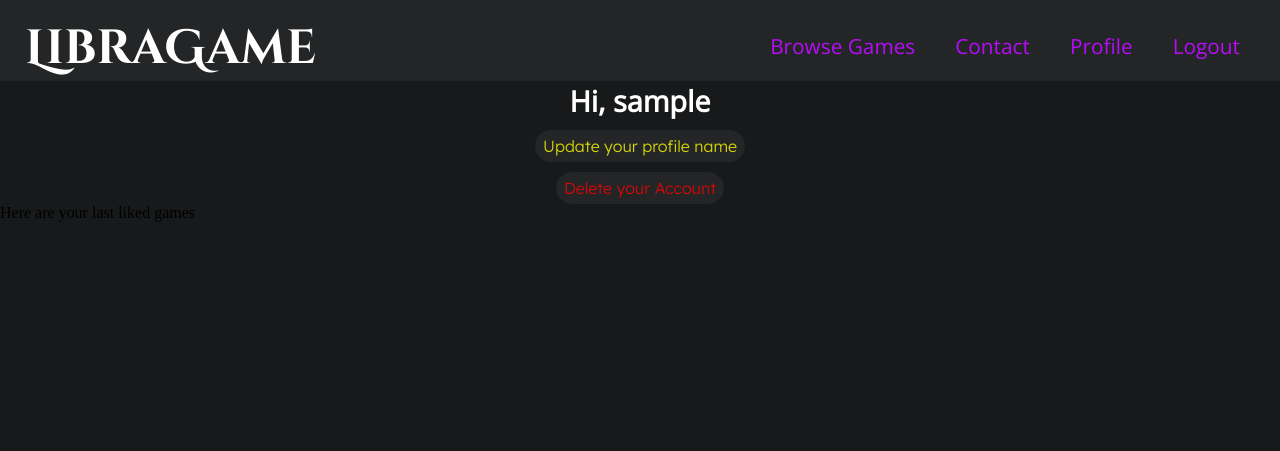
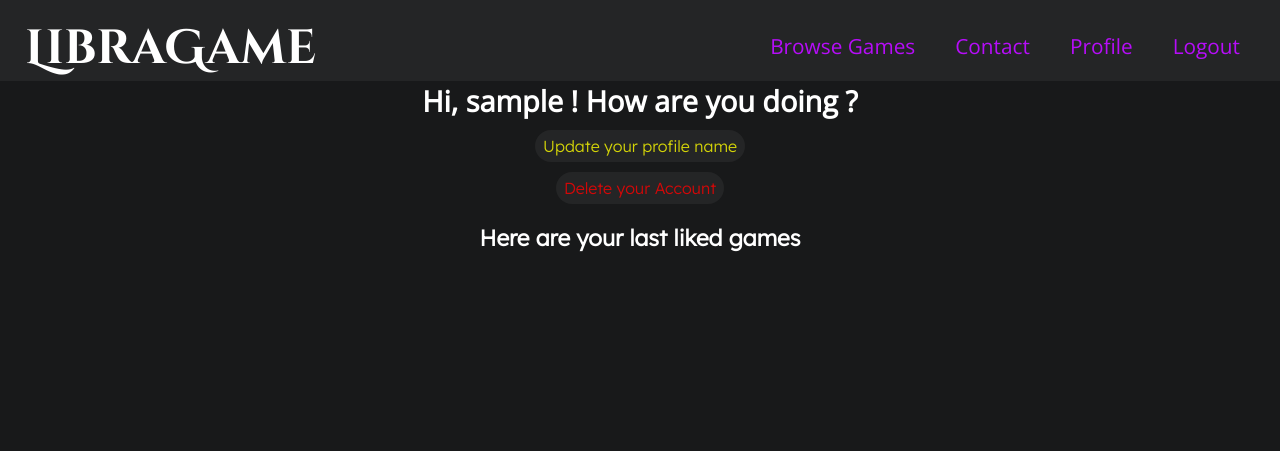
Before and after one commit to theo-hrd/libragame, a PHP site: template app/Views/userprofile.php in a window 1280 px wide. Shown: the top 451 px of the page. Run offline with PHP 8.4, Linux system fonts and the light colour scheme; the visitor is signed in with stand-in values (Sample User, id 1); the template is opened without the code that fills it: most values are stand-ins (such as "Sample title", 1, 10 or a date in 2020).

Commit message:
some css (again)

```diff
--- a/app/Views/game.php
+++ b/app/Views/game.php
@@ -3,7 +3,7 @@
 <div class="container">
     <div id="game">
         <div id="game_details">
-            <button class="like_btn"><a id="like_link"> <?= $isLiked ? "Liked !" : "Like" ?> (<?= " liked $countGame times by Libragamers "?>)</a></button>
+            <button class="like_btn" data-aos="flip-down"><a id="like_link"> <?= $isLiked ? "Liked !" : "Like" ?> (<?= " liked $countGame times by Libragamers "?>)</a></button>
             <?php
                 if(isset($_SESSION['errors']["not_connected"])){
             ?>
--- a/app/Views/userprofile.php
+++ b/app/Views/userprofile.php
@@ -4,17 +4,17 @@
 if(isset($_SESSION)){
 ?>
     <div class="vh">
-        <h1>Hi, <?= $_SESSION['username'] ?> </h1>
+        <h1>Hi, <?= $_SESSION['username'] ?> ! How are you doing ?</h1>
 
         <div class="profilebtns">
-            <button class="profile_name_edit"><a href="index.php?action=updateProfileName"> Update your profile name</a></button>
-            <button class="profile_delete"><a href="index.php?action=deleteProfilePage">Delete your Account</a></button>
+            <button class="profile_name_edit" data-aos="fade-left"><a href="index.php?action=updateProfileName" > Update your profile name</a></button>
+            <button class="profile_delete" data-aos="fade-right"><a href="index.php?action=deleteProfilePage" >Delete your Account</a></button>
         </div>
 
         <div class="liked_games">
-            <p>Here are your last liked games</p>
+            <h2 class="title_liked">Here are your last liked games</h2>
 
-                    <div id="liked_game_profile">
+                    <div id="liked_game_profile" class="game_title">
 
                     </div>
 
--- a/app/public/js/likedGame.js
+++ b/app/public/js/likedGame.js
@@ -10,15 +10,15 @@ function retrieveGames(likedGames){
 
             document.getElementById('liked_game_profile').insertAdjacentHTML('beforeend',
                 `
+
+                <div class="liked_game_box">
                     <div class="game_display">
                         <h2> ${game.name} </h2>
-                        <img src="${game.background_image}" alt="game image">
+                        <img src="${game.background_image}" alt="game image" data-aos="zoom-in">
                     </div>
+                </div>
 
-                    <div class="game_description">
-                        <h3> Game Description </h3>
-                        <p> ${game.description} </p>
-                    </div>
+
 
             `)
 
--- a/app/public/styles/desktop.css
+++ b/app/public/styles/desktop.css
@@ -175,10 +175,6 @@
     .brand_name{
         font-size: 3rem;
     }
-    /*  navbar */
-    /* .navbar{
-        padding: 0px 10px;
-    } */
 
 
     /* --- homepage.php --- */
@@ -242,6 +238,14 @@
         width: 500px;
         height: 285px;
     }
+
+    /* game.php */
+
+    .game_display img{
+        height: 400px;
+        width: 660px;
+    }
+
 }
 
 
--- a/app/public/styles/mobile.css
+++ b/app/public/styles/mobile.css
@@ -322,7 +322,7 @@
 }
 
     #games img{
-        width: 320px;
+        width: 290px;
         height: 200px;
     }
 
@@ -352,12 +352,6 @@
 
 
     /* --- userprofile.php --- */
-
-
-    h2{
-        color: white;
-        font-family: var(--open-sans);
-    }
 
 
     .profilebtns{
@@ -392,6 +386,19 @@
         color: rgba(255, 0, 0, 0.8);
     }
 
+    .title_liked{
+        padding: 20px 0px;
+        font-size: 1.4rem;
+        color: white;
+        font-family: var(--lexend);
+        text-align: center;
+    }
+
+    .game_title{
+        font-size: 1.2rem;
+        font-family: var(--lexend);
+        color: white;
+    }
 
 
     /* --- uploadprofilename.php --- */
```
Also changed, not shown: app/public/js/game.js (+9 -12 lines).
